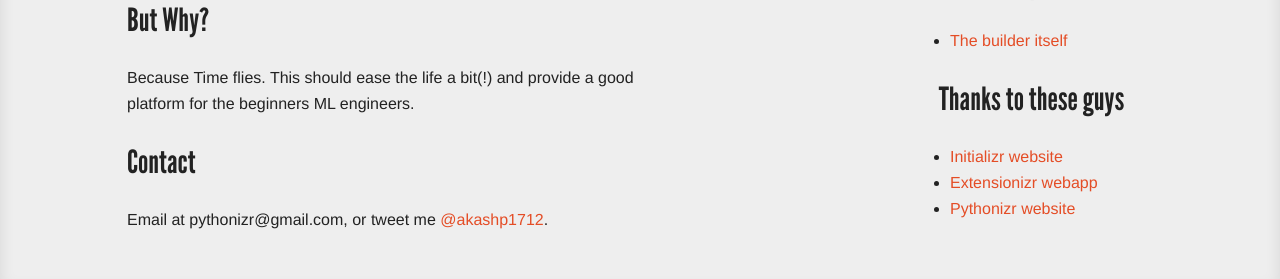
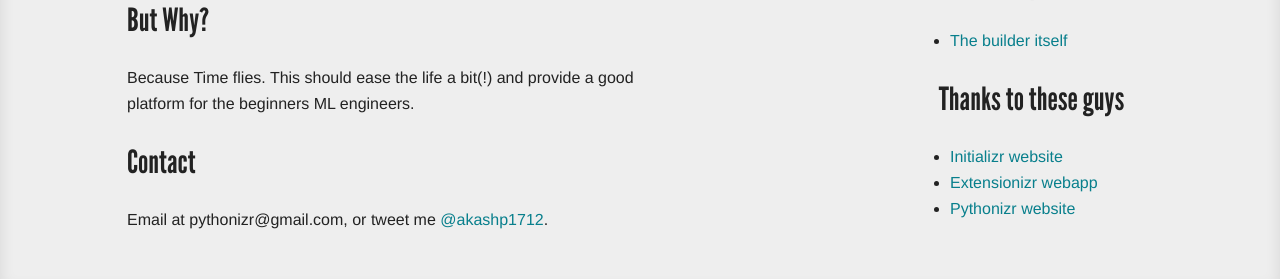
Before and after one commit to akashp1712/pythonizr, a plain HTML site: page index.html in a window 1280 px wide. Shown: the part 875-1154 px from the top of the page. Drawn offline with nearby package versions, Linux system fonts and the light colour scheme.

Commit message:
Update style.css

```diff
--- a/resources/css/style.css
+++ b/resources/css/style.css
@@ -402,7 +402,7 @@ textarea{
 }
 
 #about-container a{
-	color:#E44D26;
+	color:#087F8C;
 /* 	font-weight:bold; */
 	text-decoration:none;
 }
```
